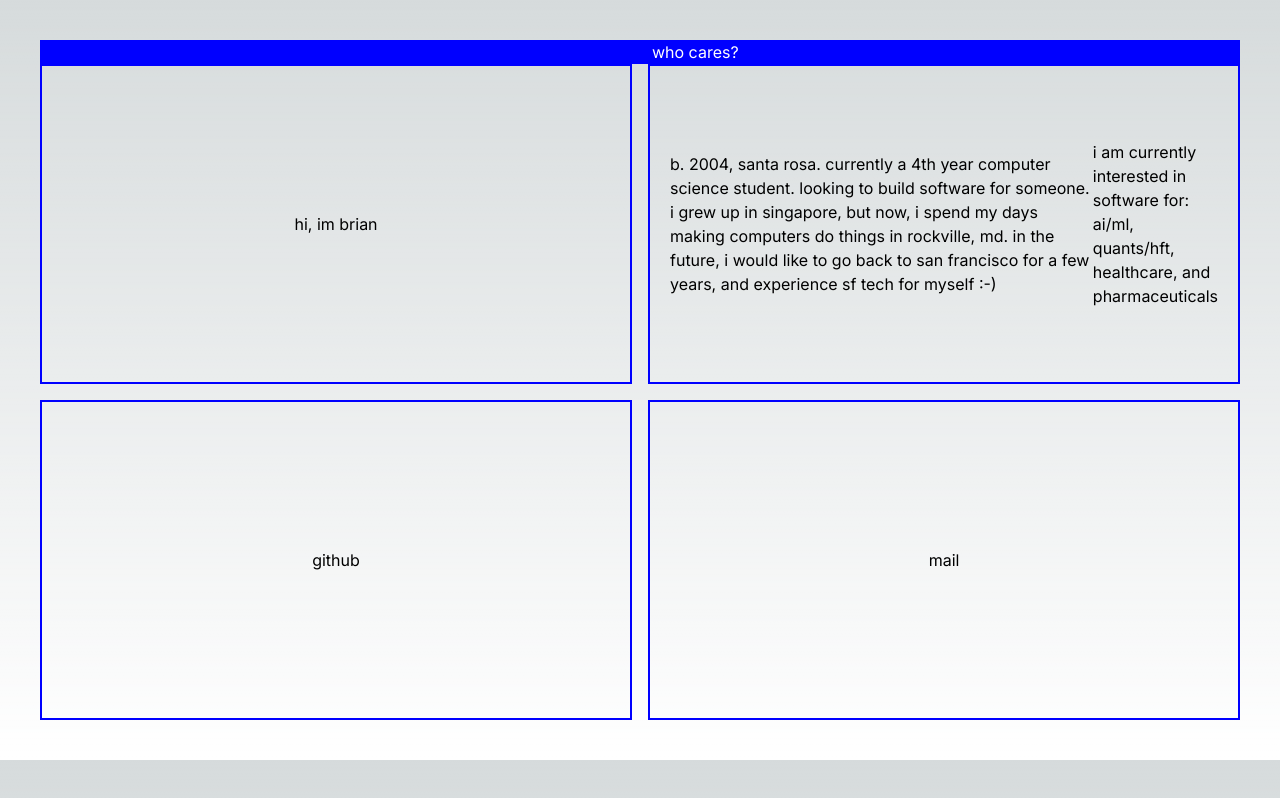
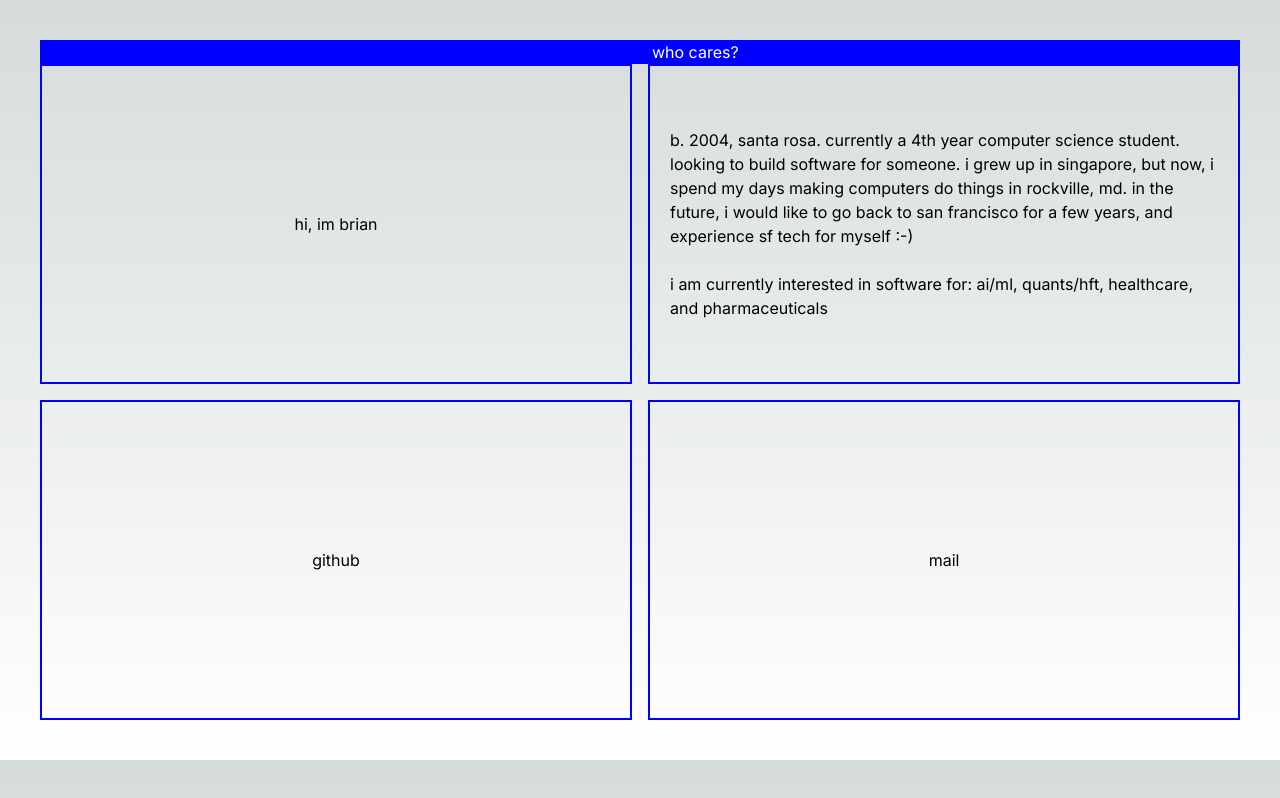
Before and after one commit to 5brian/catalogue, a Next.js app: page /me in a window 1280 px wide. Built offline with nearby package versions, Linux system fonts and the light colour scheme.

Commit message:
brokerage

```diff
--- a/app/me/page.tsx
+++ b/app/me/page.tsx
@@ -28,11 +28,9 @@ export default function Me() {
               singapore, but now, i spend my days making computers do things in
               rockville, md. in the future, i would like to go back to san
               francisco for a few years, and experience sf tech for myself :-)
-            </p>
-            <br />
-            <p>
-              i am currently interested in software for: ai/ml, quants/hft,
-              healthcare, and pharmaceuticals
+              <br />
+              <br />i am currently interested in software for: ai/ml,
+              quants/hft, healthcare, and pharmaceuticals
             </p>
           </div>
         </div>
--- a/app/stuff/page.tsx
+++ b/app/stuff/page.tsx
@@ -31,12 +31,6 @@ export default function Stuff() {
               neovim, todo highlight, live server
               <br />
               nvimtree, harpoon, treesitter
-              <br />
-              bank: chase
-              <br />
-              hysa: apple goldman sachs
-              <br />
-              brokerage: charles schwab
             </p>
           </div>
         </div>
```
